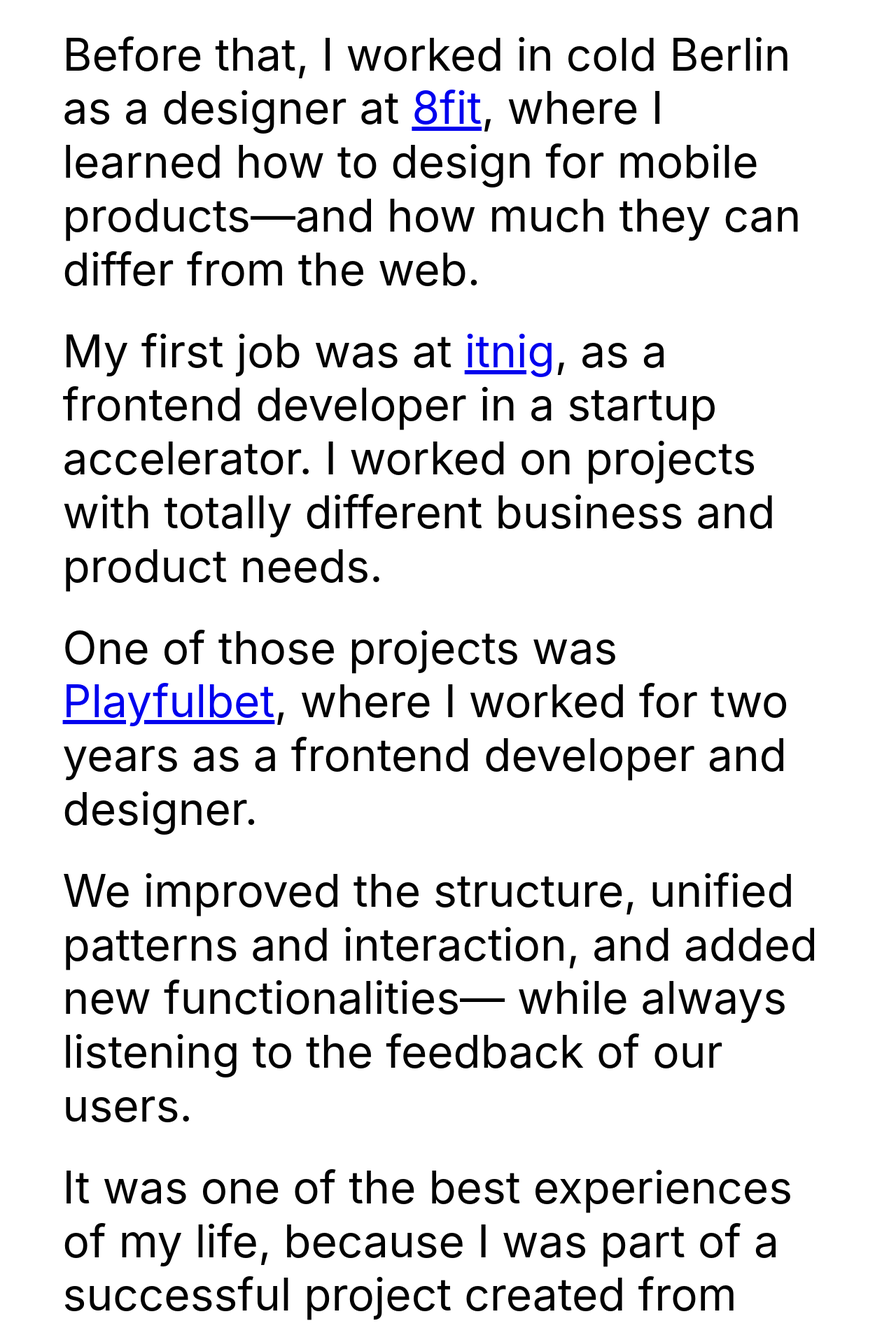
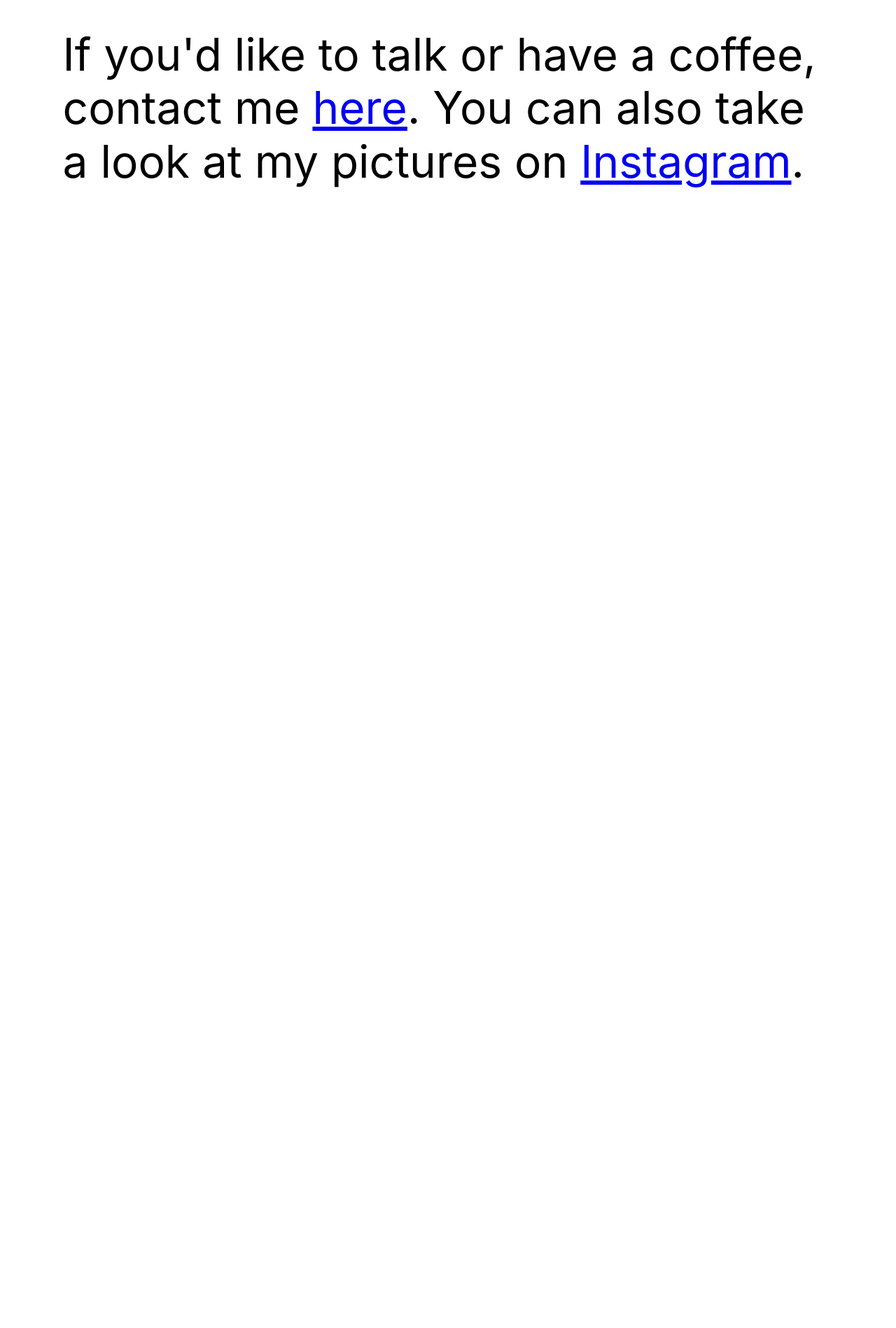
Before and after one commit to josepmartins/portfolio, a React (Create React App) app: page / in a window 1280 px wide. Shown: the part 1122-3020 px from the top of the page at 70% size. After the commit the page ends 1472 px from the top, so only its background shows below. Built offline with nearby package versions, Linux system fonts and the light colour scheme.

Commit message:
Simplify copies

```diff
--- a/src/App.js
+++ b/src/App.js
@@ -40,26 +40,6 @@
           </Text>
 
           <Text>
-            Before that, I worked in cold Berlin as a designer at <a target='_blank' rel="noopener noreferrer" href='http://www.8fit.com'>8fit</a>, where I learned how to design for mobile products—and how much they can differ from the web.
-          </Text>
-
-          <Text>
-            My first job was at <a target='_blank' rel="noopener noreferrer" href='http://www.itnig.net'>itnig</a>, as a frontend developer in a startup accelerator. I worked on projects with totally different business and product needs.
-          </Text>
-
-          <Text>
-            One of those projects was <a target='_blank' rel="noopener noreferrer" href='http://www.playfulbet.com'>Playfulbet</a>, where I worked for two years as a frontend developer and designer.
-          </Text>
-
-          <Text>
-            We improved the structure, unified patterns and interaction, and added new functionalities— while always listening to the feedback of our users.
-          </Text>
-
-          <Text>
-            It was one of the best experiences of my life, because I was part of a successful project created from scratch with only 4 people and a lot of enthusiasm.
-          </Text>
-
-          <Text>
             If you'd like to talk or have a coffee, contact me <a target='_blank' rel="noopener noreferrer" href='mailto:jsp.mrtns@gmail.com'>here</a>. You can also take a look at my pictures on <a target='_blank' rel="noopener noreferrer" href='http://www.instagram.com/josepmartins'>Instagram</a>.
           </Text>
 
```
